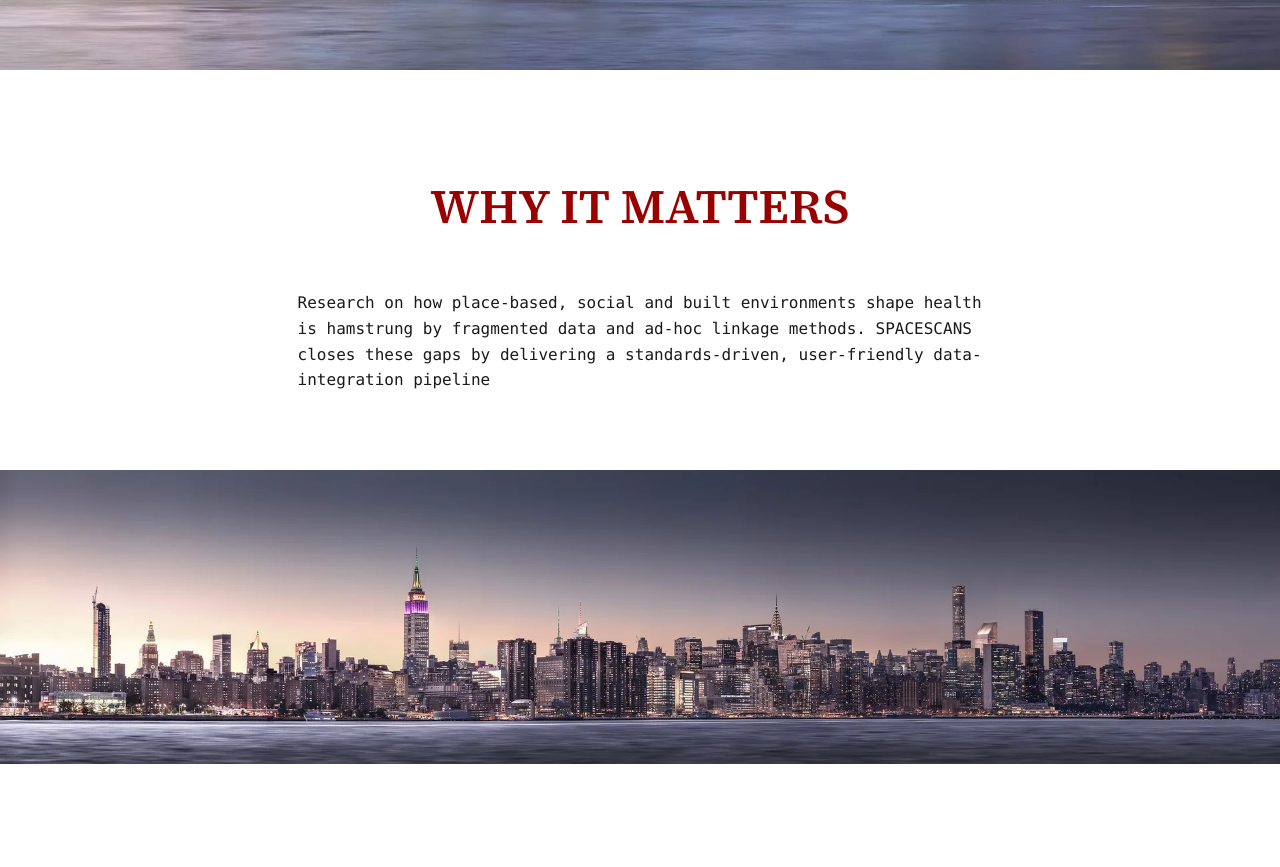
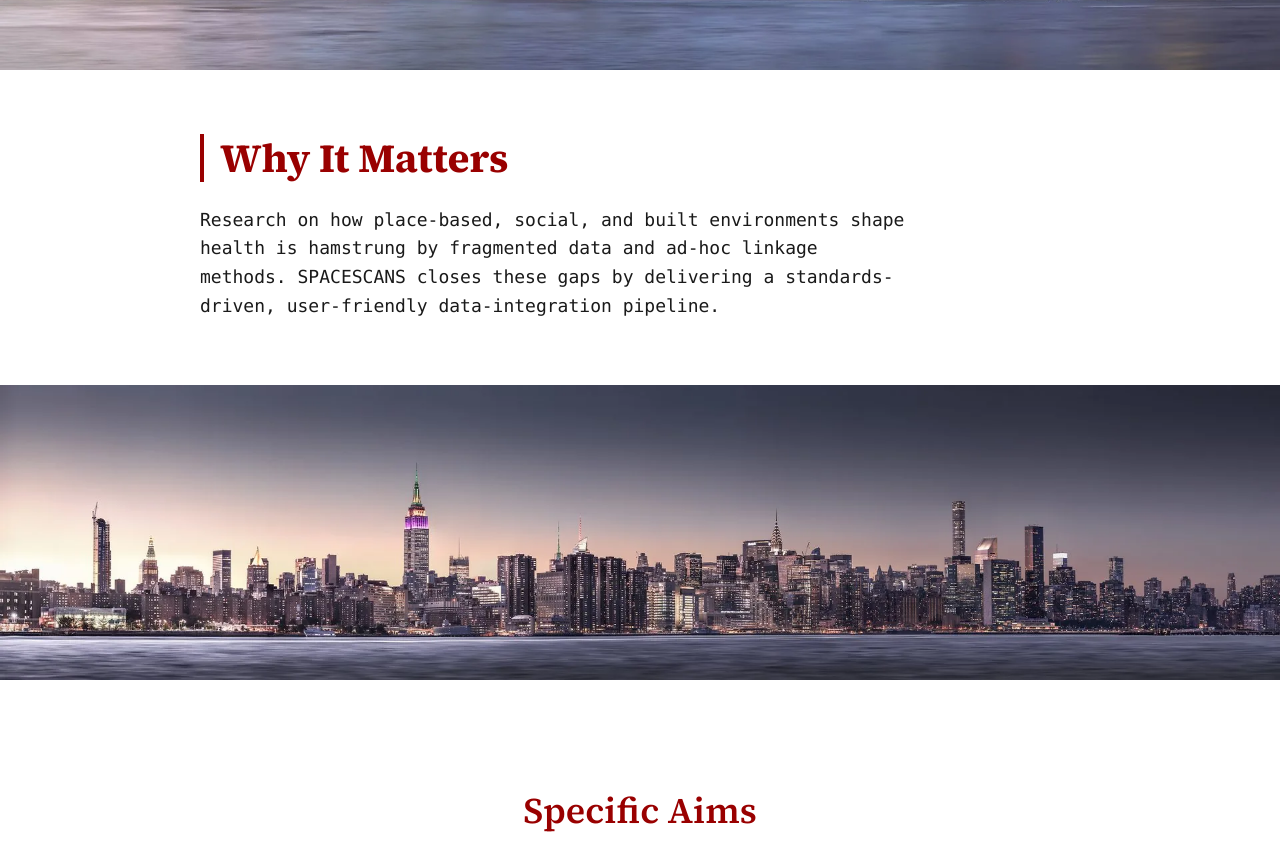
Before and after one commit to IU-Ultraman/spacescans-landing-page, a website: page index.html in a window 1280 px wide. Shown: the part 1171-2038 px from the top of the page. Drawn offline with nearby package versions, Linux system fonts and the light colour scheme.

Commit message:
feat(brand): restyle Why It Matters section with crimson left-rule heading

```diff
--- a/css/index.css
+++ b/css/index.css
@@ -520,3 +520,17 @@ body { padding-top: 60px; }
   .hero__image { max-width: 360px; }
 }
 /* --- end hero ------------------------------------------------ */
+
+/* --- Generic content section --------------------------------- */
+.content-section {
+  padding: 4rem 5%;
+}
+.content-section__inner {
+  max-width: 880px;
+  margin: 0 auto;
+}
+.content-section__inner > .lead {
+  margin-top: 1rem;
+  max-width: 65ch;
+}
+/* --- end content section ------------------------------------- */
--- a/index.html
+++ b/index.html
@@ -103,31 +103,15 @@
       </div>
     </section>
 
-    <section
-      class="tw-flex tw-min-h-[50vh] tw-flex-col tw-place-content-center tw-place-items-center tw-overflow-hidden tw-p-6"
-    >
-      <div
-        class="tw-mt-8 tw-max-w-4xl tw-flex tw-flex-col tw-place-items-center tw-gap-5"
-      >
-        <div
-          class="reveal-up tw-mt-5 tw-flex tw-flex-col tw-gap-3 tw-text-center"
-        >
-          <h2
-            class="tw-text-5xl tw-font-semibold tw-uppercase"
-          >
-            Why It Matters
-          </h2>
-        </div>
-        <div
-          class="tw-mt-6 tw-flex tw-max-w-[80%] tw-flex-wrap tw-place-content-left tw-gap-2 max-lg:tw-flex-col"
-        >
-          <p class="tw-p-4">
-            Research on how place-based, social and built environments shape
-            health is hamstrung by fragmented data and ad-hoc linkage methods.
-            SPACESCANS closes these gaps by delivering a standards-driven,
-            user-friendly data-integration pipeline
-          </p>
-        </div>
+    <section class="content-section">
+      <div class="content-section__inner">
+        <h2 class="reveal-up section-head">Why It Matters</h2>
+        <p class="reveal-up lead">
+          Research on how place-based, social, and built environments shape
+          health is hamstrung by fragmented data and ad-hoc linkage methods.
+          SPACESCANS closes these gaps by delivering a standards-driven,
+          user-friendly data-integration pipeline.
+        </p>
       </div>
     </section>
     <section
```
